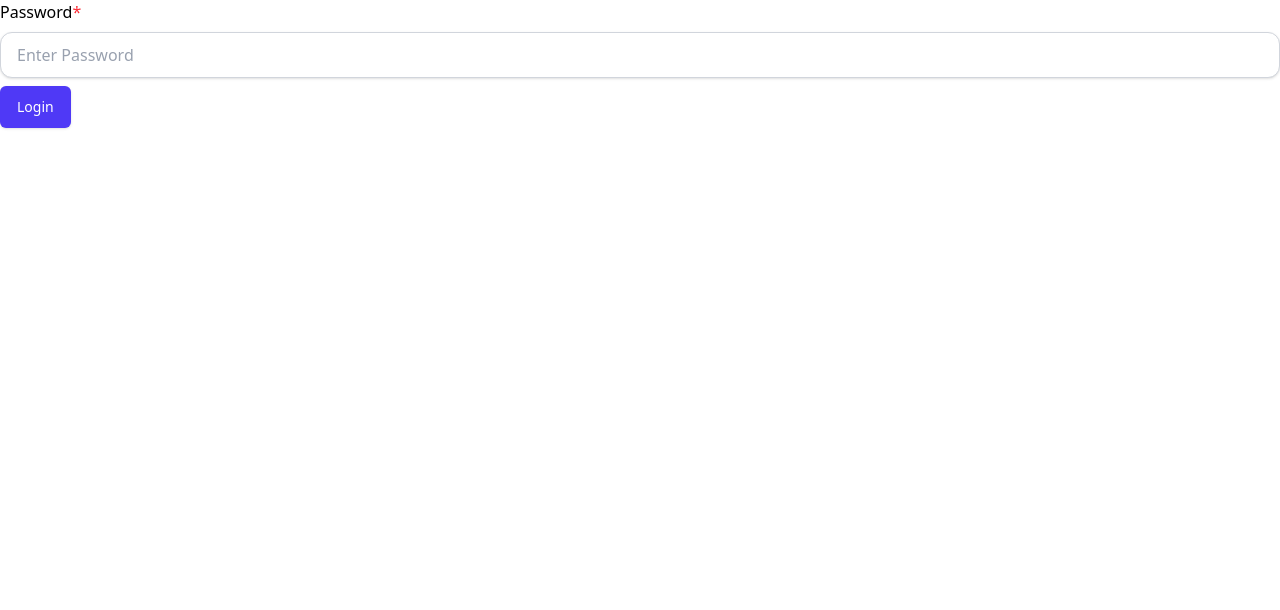
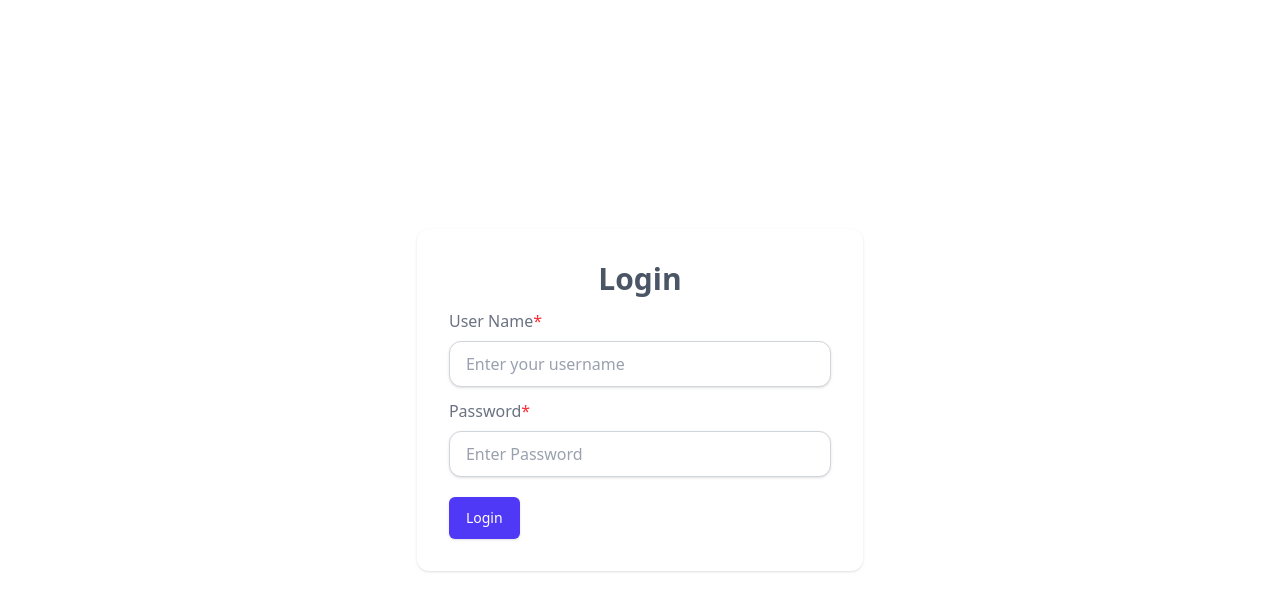
Before and after one commit to codemonk61/post-app, a React (Vite) app: page /login in a window 1280 px wide. Shown: the top 610 px of the page. Built offline with nearby package versions, Linux system fonts and the light colour scheme.

Commit message:
Login UI complete

```diff
--- a/src/components/Input/Input.tsx
+++ b/src/components/Input/Input.tsx
@@ -3,9 +3,9 @@ import type { InputPropsType } from "./types"
 const Input:React.FC<InputPropsType>  = ({handleInput, value, placeholder, title, required}) => {
   return (
     <div>
-        {title}{required && <span className="text-red-500">{'*'}</span>}
+        <span className="text-gray-500"> {title}</span>{required && <span className="text-red-500">{'*'}</span>}
         <input
-         className=" mt-2 w-full rounded-xl border border-gray-300 bg-white px-4 py-2.5 pr-10 text-gray-900 placeholder:text-gray-400
+         className=" mt-2 mb-3 w-full rounded-xl border border-gray-300 bg-white px-4 py-2.5 pr-10 text-gray-900 placeholder:text-gray-400
            shadow-sm focus:outline-none focus:ring-2 focus:ring-indigo-500 focus:border-indigo-500
            disabled:cursor-not-allowed disabled:opacity-60
            dark:bg-gray-900 dark:text-gray-100 dark:border-gray-700 dark:placeholder:text-gray-500 dark:focus:ring-indigo-500"
--- a/src/components/card/types.d.ts
+++ b/src/components/card/types.d.ts
@@ -1,4 +1,4 @@
 export type CardPropsType = {
     children : ReactNode,
-    className : string
+    className?: string
 }
--- /dev/null
+++ b/src/components/text/Text.tsx
@@ -0,0 +1,11 @@
+import type { TextPropsType } from "./types"
+
+const Text:React.FC<TextPropsType> = ({title, className}) => {
+  return (
+    <p className={className}>
+      {title}
+    </p>
+  )
+}
+
+export default Text
--- /dev/null
+++ b/src/components/text/types.d.ts
@@ -0,0 +1,4 @@
+export type TextPropsType = {
+    title : ReactNode,
+    className : string
+}
--- a/src/pages/Login.tsx
+++ b/src/pages/Login.tsx
@@ -1,4 +1,5 @@
 import Button from "../components/Button/Button"
+import Card from "../components/card/Card"
 import Input from "../components/Input/Input"
 import React from "react"
 
@@ -16,7 +17,19 @@ const Login = () => {
     }
 
   return (
-    <div>
+    <div className='flex justify-center items-center h-screen' >
+
+       <Card className="bg-grey-500">
+        <h1 className='text-3xl text-center mb-3 font-bold text-gray-600 '>Login</h1>
+
+        <Input
+         handleInput ={handleInput}
+         value={password}
+         placeholder="Enter your username"
+         title={"User Name"}
+         required={true}
+        />
+
         <Input
          handleInput ={handleInput}
          value={password}
@@ -24,10 +37,12 @@ const Login = () => {
          title={"Password"}
          required={true}
         />
+
         <Button
         onClick={handleLogin}
         cta = {'Login'}
         />
+       </Card>
     </div>
   )
 }
```
